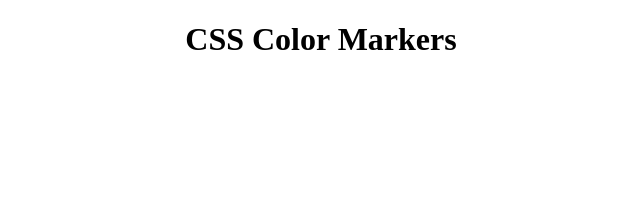
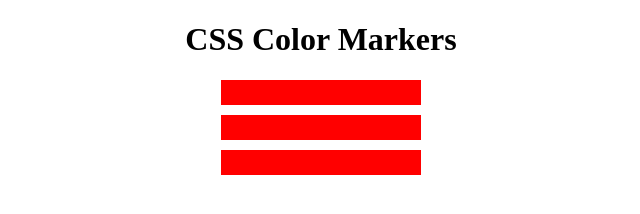
Before and after one commit to Yinkusadel/03-fcc-csscolormarkers, a website: page index.html in a window 1280 px wide. Shown: the whole page, without its empty margins (319-959 px from the left). Drawn offline with Linux system fonts and the light colour scheme.

Commit message:
add complete solution to csscolormarkers

```diff
--- a/index.html
+++ b/index.html
@@ -10,6 +10,10 @@
     <h1>CSS Color Markers</h1>
     <div class="container">
       <div class="marker">
+      </div>
+      <div class="marker">
+      </div>
+      <div class="marker">
 
 
       </div>
--- a/styles.css
+++ b/styles.css
@@ -1,3 +1,10 @@
 h1 {
     text-align: center;
   }
+
+  .marker{
+    background-color:red;
+    width:200px;
+    height:25px;
+    margin:10px auto;
+  }
```
